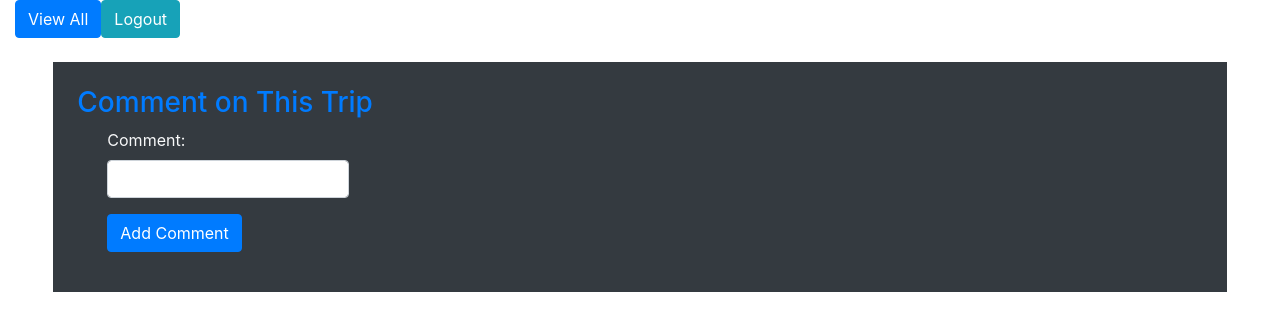
After one commit to amy-andersen/FishBook, a Flask app: template flask_app/templates/new_comment.html in a window 1280 px wide. The commit adds this page. Shown: the top 331 px of the page. Run offline with Flask 2, Linux system fonts and the light colour scheme; the template is opened without the code that fills it, so the values that code supplies are empty; some libraries are stand-ins or nearby versions.

Commit message:
Joseph
Changed name for entry, added new comment page, new comment link to each entry

```diff
--- a/flask_app/templates/all_trips.html
+++ b/flask_app/templates/all_trips.html
@@ -23,7 +23,7 @@
         <div class="card col-12 mx-auto justify-content-between bg-dark text-light">
             {% for trip in trips %}
             <div>
-                <h3 class="justify-content-between">{{trip.date_of_trip}} Trip<a href="/user/{{trip.user_id}}" >User</a></h3>
+                <h3> <a href="/user/{{trip.user_id}}" >{{user.first_name}}'s {{trip.species}} Trip</a></h3>
 
             </div>
 
@@ -31,7 +31,7 @@
                 <p class="card-text">Type: {{trip.species}}</p>
                 <p class="card-text">Bait Used: {{trip.bait}}</p>
                 <p class="card-text">Fresh water/ Saltwater: {{trip.water}}</p>
-                <p class="card-text">Date:  {{trip.date_of_trip.strftime('%Y-%m-%d')}}</p>
+                <p class="card-text">Date:  {{trip.date_of_trip.strftime('%m-%d-%Y')}}</p>
                 <p class="card-text">Qty:  {{trip.quantity}}</p>
                 {% endfor %}
             </div>
--- /dev/null
+++ b/flask_app/templates/new_comment.html
@@ -0,0 +1,46 @@
+<!DOCTYPE html>
+<html lang="en">
+<head>
+    <meta charset="UTF-8">
+    <meta http-equiv="X-UA-Compatible" content="IE=edge">
+    <meta name="viewport" content="width=device-width, initial-scale=1.0">
+    <title>New Comment</title>
+    <link rel="stylesheet" href="https://stackpath.bootstrapcdn.com/bootstrap/4.3.1/css/bootstrap.min.css" integrity="sha384-ggOyR0iXCbMQv3Xipma34MD+dH/1fQ784/j6cY/iJTQUOhcWr7x9JvoRxT2MZw1T" crossorigin="anonymous">
+</head>
+<body>
+    <nav class="d-flex justify-content-between align-items-center col-12">
+
+        <div class="d-flex col-0 justify-content-around">
+            <a href="/home" class="btn btn-primary">View All</a>
+            <a href="/logout" class="btn btn-info">Logout</a>
+
+        </div>
+
+    </nav>
+    <form action="/add_trip" method="post" class="col-11 p-4 my-4 bg-dark text-light mx-auto">
+        <h3 class="text-primary">Comment on This Trip</h3>
+        {% with messages = get_flashed_messages(category_filter=['trip']) %}
+            {% if messages %}
+            <div class="alert alert-danger" role="alert">
+                <strong>Error</strong>
+                    {% for message in messages %}
+                    <p>{{message}}</p>
+                    {% endfor %}
+            </div>
+            {% endif %}
+        {% endwith %}
+
+        <div class="d-flex justify-content-between col-9">
+            <div class="col-4">
+                <div class="form-group">
+
+                <div class="form-group">
+                    <label for="comment">Comment:</label>
+                    <input type="textarea" name="comment" class="form-control">
+                </div>
+                <input type="submit" value="Add Comment" class="btn btn-primary">
+            </div>
+        </div>
+    </form>
+</body>
+</html>
--- a/flask_app/templates/new_trip.html
+++ b/flask_app/templates/new_trip.html
@@ -4,7 +4,7 @@
     <meta charset="UTF-8">
     <meta http-equiv="X-UA-Compatible" content="IE=edge">
     <meta name="viewport" content="width=device-width, initial-scale=1.0">
-    <title>New Option</title>
+    <title>New Trip</title>
     <link rel="stylesheet" href="https://stackpath.bootstrapcdn.com/bootstrap/4.3.1/css/bootstrap.min.css" integrity="sha384-ggOyR0iXCbMQv3Xipma34MD+dH/1fQ784/j6cY/iJTQUOhcWr7x9JvoRxT2MZw1T" crossorigin="anonymous">
 </head>
 <body>
```
